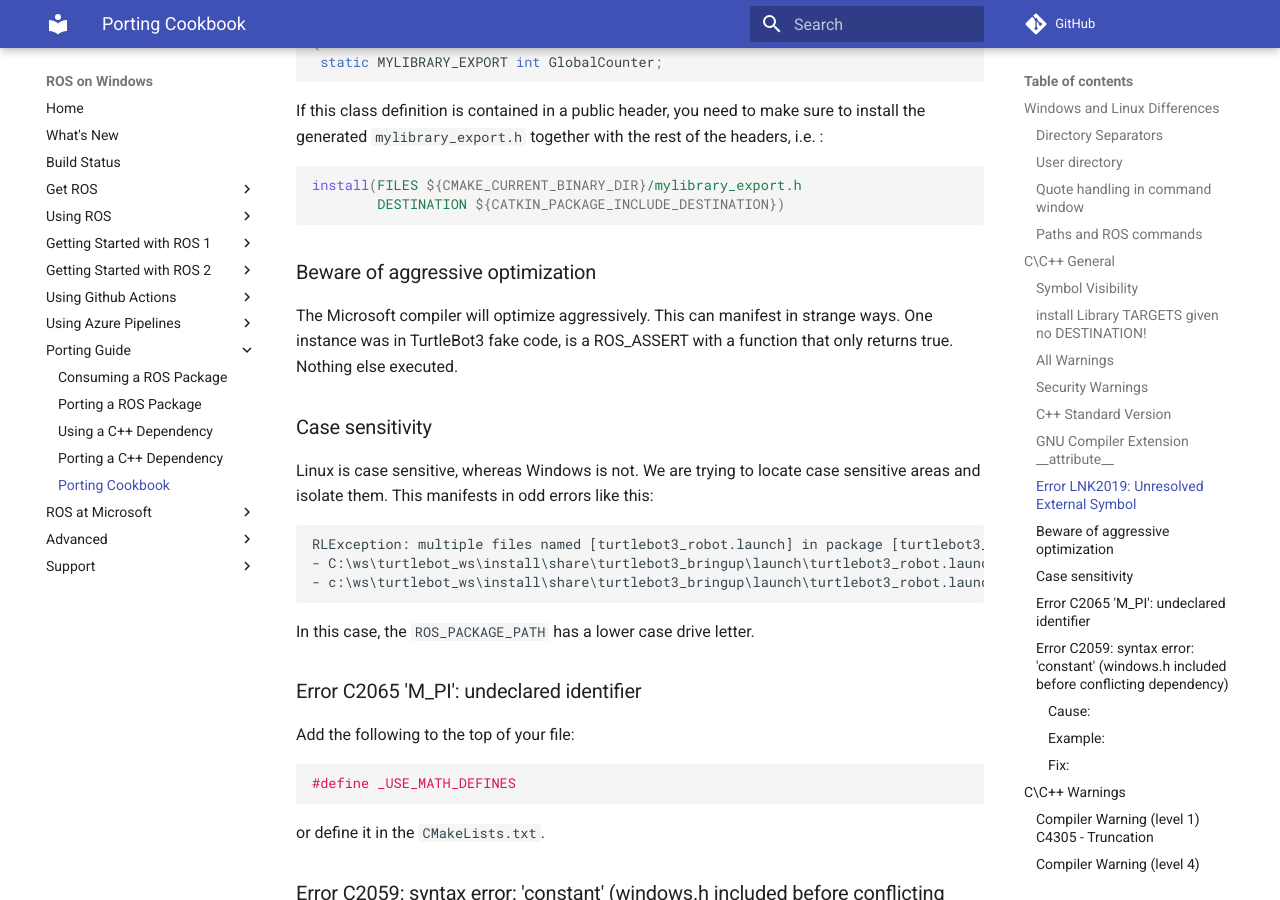
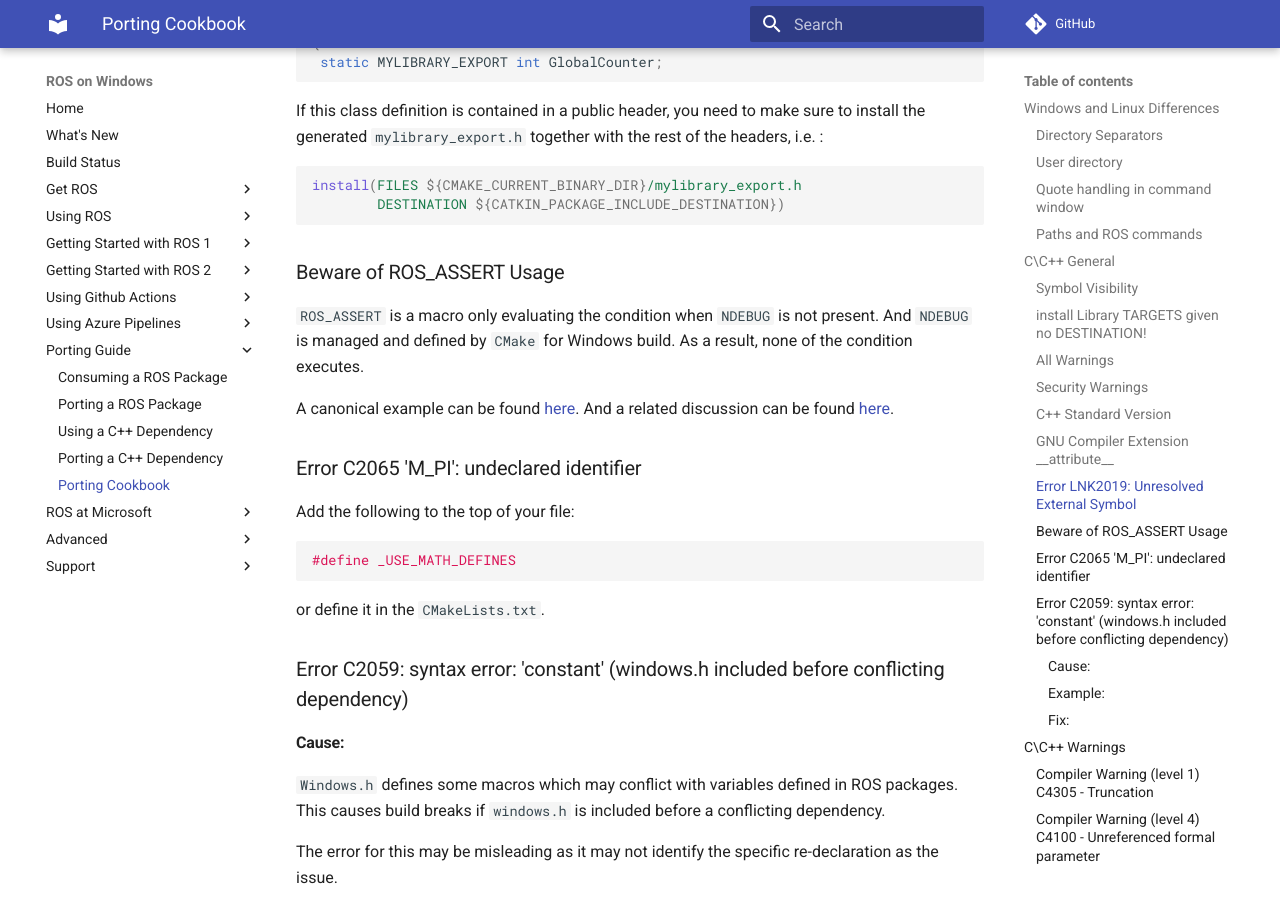
Before and after one commit to ms-iot/ROSOnWindows, an MkDocs documentation site: the page built from docs/Porting/Cookbook.md, in a window 1280 px wide and 900 px high, scrolled down 3836 px. Built offline with MkDocs 1.6.1 and Material for MkDocs 9.7.7, drawn with Linux system fonts in a browser that asks for light colours; comment, search, counter and statistics services are not loaded.

Commit message:
[cookbook] Revisit the ROS_ASSERT (#293)
* edit.

* Adding.

````diff
--- a/docs/Porting/Cookbook.md
+++ b/docs/Porting/Cookbook.md
@@ -146,19 +146,14 @@ install(FILES ${CMAKE_CURRENT_BINARY_DIR}/mylibrary_export.h
         DESTINATION ${CATKIN_PACKAGE_INCLUDE_DESTINATION})
 ```
 
-### Beware of aggressive optimization
-The Microsoft compiler will optimize aggressively. This can manifest in strange ways. One instance was in TurtleBot3 fake code, is a ROS_ASSERT with a function that only returns true. Nothing else executed.
+### Beware of ROS_ASSERT Usage
 
-### Case sensitivity
-Linux is case sensitive, whereas Windows is not. We are trying to locate case sensitive areas and isolate them. This manifests in odd errors like this:
+`ROS_ASSERT` is a macro only evaluating the condition when `NDEBUG` is not present.
+And `NDEBUG` is managed and defined by `CMake` for Windows build.
+As a result, none of the condition executes.
 
-```no-highlight
-RLException: multiple files named [turtlebot3_robot.launch] in package [turtlebot3_bringup]:
-- C:\ws\turtlebot_ws\install\share\turtlebot3_bringup\launch\turtlebot3_robot.launch
-- c:\ws\turtlebot_ws\install\share\turtlebot3_bringup\launch\turtlebot3_robot.launch
-```
-
-In this case, the `ROS_PACKAGE_PATH` has a lower case drive letter.
+A canonical example can be found [here](https://github.com/ROBOTIS-GIT/turtlebot3_simulations/pull/68).
+And a related discussion can be found [here](https://github.com/ros/ros_comm/issues/1163).
 
 ### Error C2065 'M_PI': undeclared identifier
 
````
